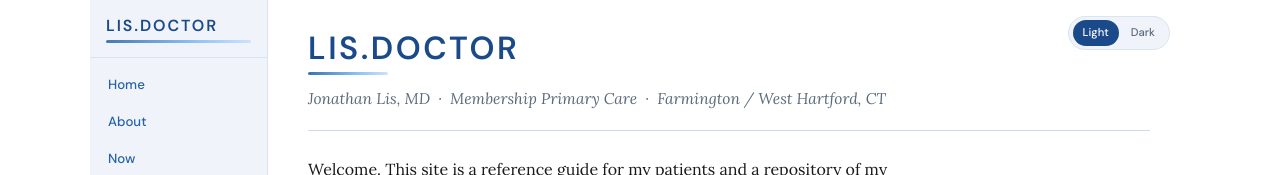
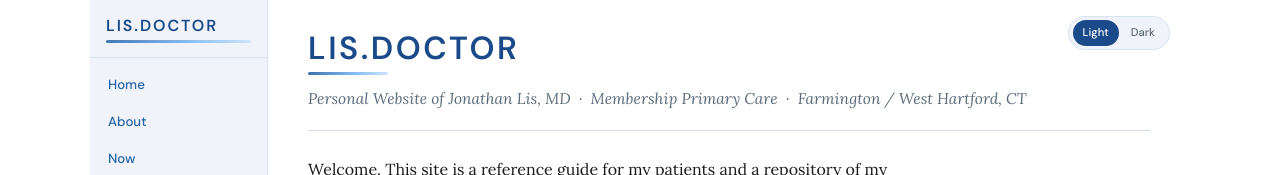
Before and after one commit to 1J6/Lis.Doctor, a plain HTML site: page index.html in a window 1280 px wide. Shown: the top 175 px of the page. Drawn offline with Linux system fonts and the light colour scheme.

Commit message:
Update index.html

```diff
--- a/index.html
+++ b/index.html
@@ -47,7 +47,7 @@
     <div class="home-header">
       <h1 class="home-title">LIS.DOCTOR</h1>
       <span class="home-title-bar"></span>
-      <p class="home-subtitle">Jonathan Lis, MD &nbsp;&middot;&nbsp; Membership Primary Care &nbsp;&middot;&nbsp; Farmington / West Hartford, CT</p>
+      <p class="home-subtitle">Personal Website of Jonathan Lis, MD &nbsp;&middot;&nbsp; Membership Primary Care &nbsp;&middot;&nbsp; Farmington / West Hartford, CT</p>
     </div>
 
     <p class="home-intro">Welcome. This site is a reference guide for my patients and a repository of my personal thoughts &mdash; a curated collection of resources, documents, and ideas I find useful enough to share. Feel free to explore.</p>
```
